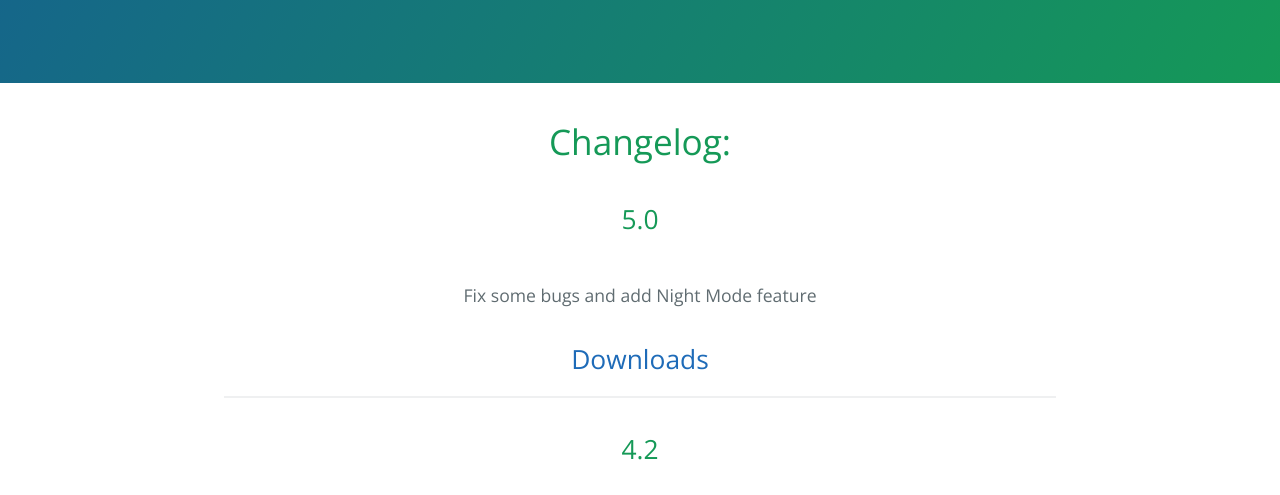
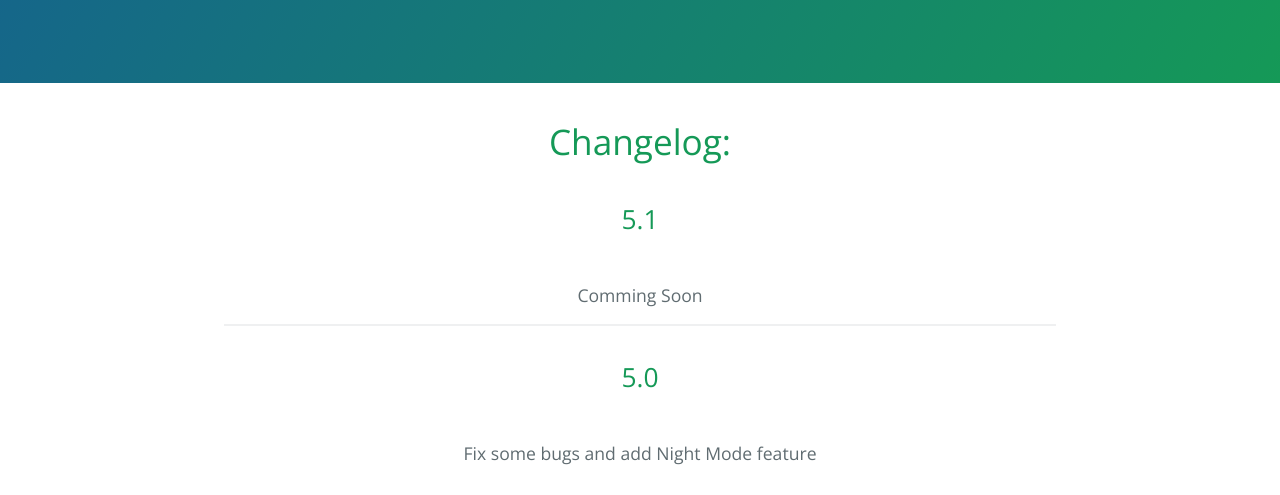
Before and after one commit to iamIKY2/Conter, a plain HTML site: page index.html in a window 1280 px wide. Shown: the part 698-1193 px from the top of the page. Drawn offline with nearby package versions, Linux system fonts and the light colour scheme.

Commit message:
Update index.html

```diff
--- a/index.html
+++ b/index.html
@@ -36,6 +36,9 @@
 
     <section class="main-content">
      <h1>Changelog:</h1>
+      <h2>5.1</h2>
+      <br>Comming Soon
+      <hr>
 <h2>5.0</h2>
 <br>Fix some bugs and add Night Mode feature
 <h2><a href="https://routinehub.co/download/14687">Downloads</a></h2>
```
